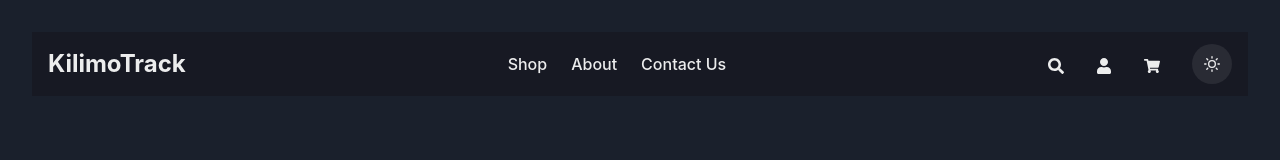
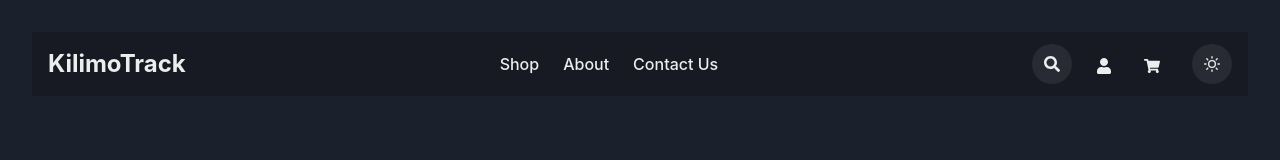
Before and after one commit to see-3pO/KilimoTrack, a React (Vite) app in the folder FrontEnd/KilimoTrack/: page / in a window 1280 px wide. Shown: the top 160 px of the page. Built offline with nearby package versions, Linux system fonts and the light colour scheme.

Commit message:
Added Floating Search Bar to navigation

```diff
--- a/FrontEnd/KilimoTrack/src/components/FloatingSearchBar.tsx
+++ b/FrontEnd/KilimoTrack/src/components/FloatingSearchBar.tsx
@@ -1,28 +1,37 @@
 import {
-  Drawer,
-  DrawerBody,
-  DrawerCloseButton,
-  DrawerContent,
-  DrawerHeader,
-  DrawerOverlay,
+  IconButton,
   Input,
+  InputGroup,
+  InputLeftElement,
+  Modal,
+  ModalCloseButton,
+  ModalContent,
+  ModalOverlay,
   useDisclosure,
 } from "@chakra-ui/react";
+import { FaSearch } from "react-icons/fa";
 
 const FloatingSearchBar = () => {
   const { isOpen, onOpen, onClose } = useDisclosure();
   return (
     <>
-      <Drawer isOpen={isOpen} placement="top" onClose={onClose}>
-        <DrawerOverlay />
-        <DrawerContent>
-          <DrawerCloseButton />
-          <DrawerHeader>Search</DrawerHeader>
-          <DrawerBody>
-            <Input placeholder="Search..." />
-          </DrawerBody>
-        </DrawerContent>
-      </Drawer>
+      <IconButton
+        onClick={onOpen}
+        icon={<FaSearch />}
+        aria-label="Search Button"
+        isRound={true}
+      />
+      <Modal isOpen={isOpen} onClose={onClose}>
+        <ModalOverlay backdropFilter="blur(2px)" />
+        <ModalContent>
+          <InputGroup>
+            <InputLeftElement>
+              <FaSearch />
+            </InputLeftElement>
+            <Input type="text" placeholder="Search here" />
+          </InputGroup>
+        </ModalContent>
+      </Modal>
     </>
   );
 };
--- a/FrontEnd/KilimoTrack/src/components/NavBar.tsx
+++ b/FrontEnd/KilimoTrack/src/components/NavBar.tsx
@@ -3,21 +3,19 @@ import {
   Flex,
   Heading,
   HStack,
-  IconButton,
   Link,
   List,
   ListIcon,
   ListItem,
   Text,
   useColorModeValue,
-  useDisclosure,
 } from "@chakra-ui/react";
 import ColorModeSwitch from "./ColorModeSwitch";
 
-import { HamburgerIcon, CloseIcon } from "@chakra-ui/icons";
 import NavLink from "./NavLink";
 import navIcons from "../constants/navIcons";
 import NavMenu from "./NavMenu";
+import FloatingSearchBar from "./FloatingSearchBar";
 
 const links = [
   { label: "Shop", href: "/shop" },
@@ -53,9 +51,10 @@ const NavBar = () => {
 
           <Flex justifyContent={"space-between"} gap={6}>
             <HStack gap={6} as="nav" display={{ base: "none", md: "flex" }}>
+              <FloatingSearchBar />
               {navIcons.map((icon) => {
                 return (
-                  <List>
+                  <List key={icon.label}>
                     <ListItem as={Link} href={icon.path}>
                       <ListIcon as={icon.Icon} />
                     </ListItem>
--- a/FrontEnd/KilimoTrack/src/constants/navIcons.ts
+++ b/FrontEnd/KilimoTrack/src/constants/navIcons.ts
@@ -1,7 +1,8 @@
+// import FloatingSearchBar from "../components/FloatingSearchBar";
 import { FaSearch, FaUser, FaShoppingCart } from "react-icons/fa";
 
 const navIcons = [
-  { label: "Search", path: "search", Icon: FaSearch },
+  // { label: "Search", path: "search", Icon: FaSearch },
   { label: "User", path: "user", Icon: FaUser },
   { label: "ShoppingCart", path: "shopping", Icon: FaShoppingCart },
 ];
```
